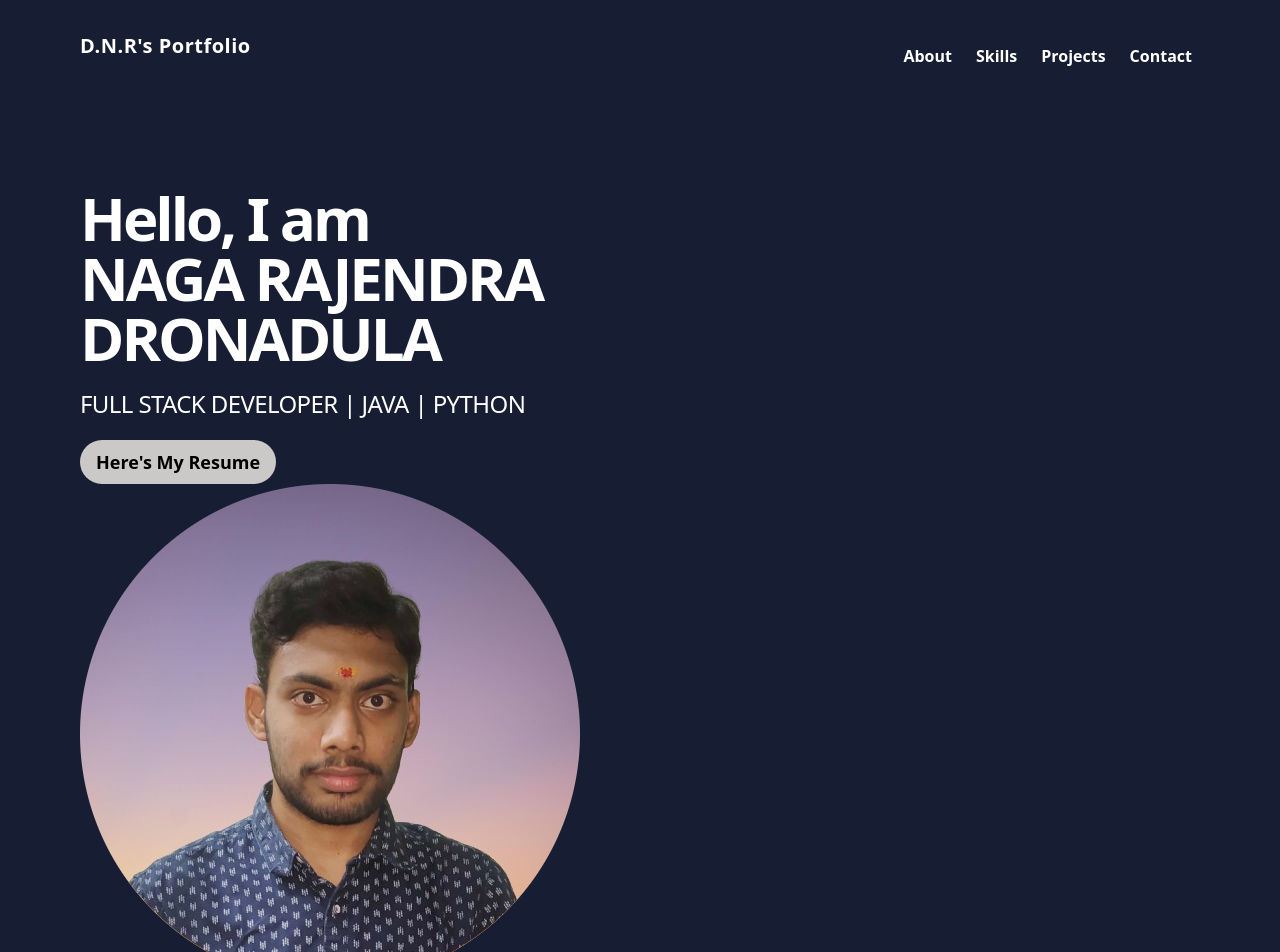
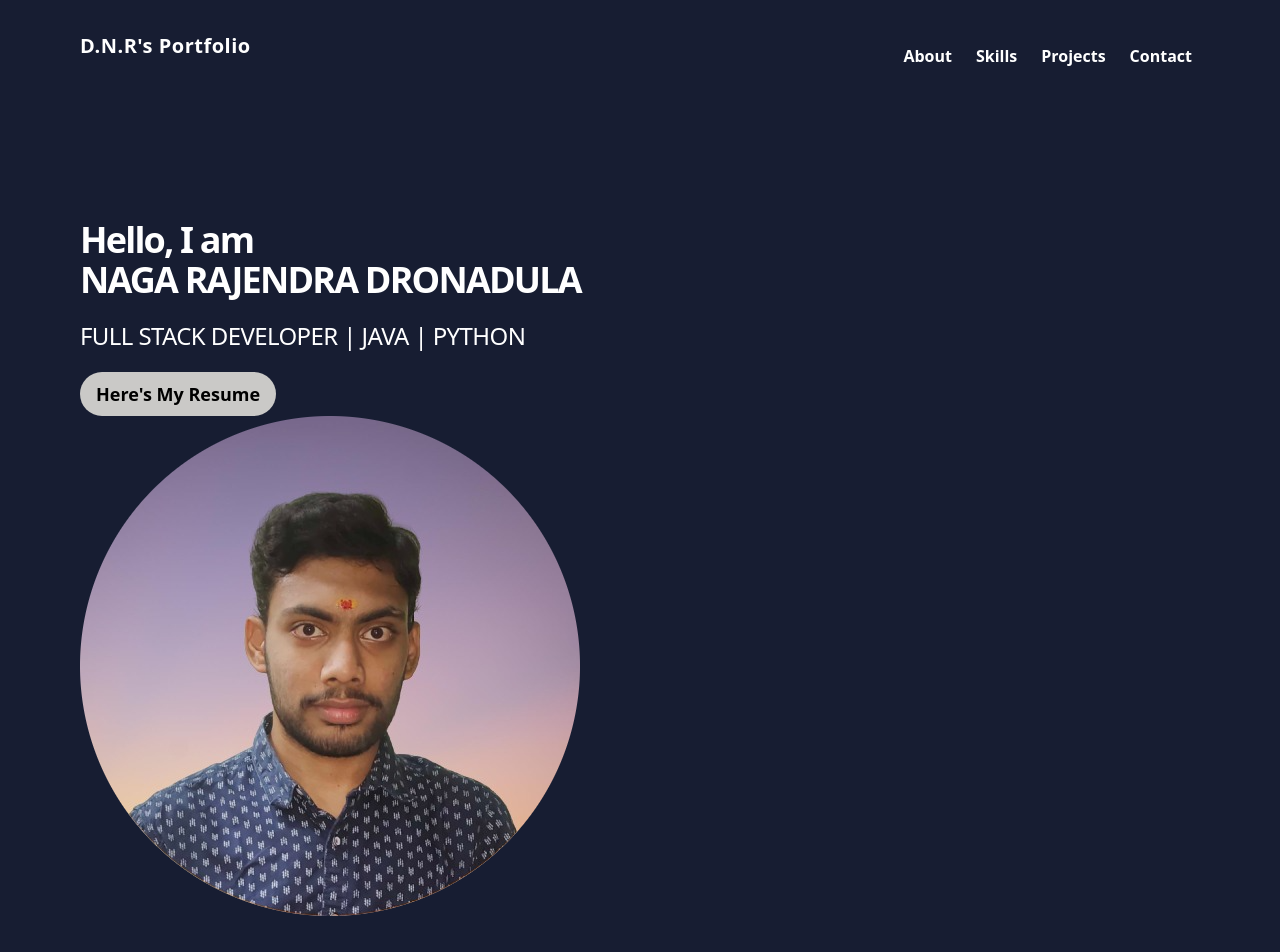
Before and after one commit to nagarajendradronadula/My-Portfolio, a React (Vite) app: page / in a window 1280 px wide. Shown: the top 952 px of the page. Built offline with nearby package versions, Linux system fonts and the light colour scheme.

Commit message:
made some necessary changes in home.jsx

```diff
--- a/src/Components/Home/home.jsx
+++ b/src/Components/Home/home.jsx
@@ -5,8 +5,8 @@ import Resume from "../../assets/DNR-Resume-4.pdf"
 const Home = () => {
   return (
     <div id="Home" className="text-white flex flex-wrap w-full justify-between items-start p-10 md:p-20">
-      <div className="md:w-3/5 md:pt-10">
-        <h1 className="text-3xl md:text-6xl font-bold flex leading-normal tracking-tighter">
+      <div className="md:w-3/5 md:pt-10 mt-8">
+        <h1 className="text-3xl md:text-4xl font-bold flex leading-normal tracking-tighter">
           Hello, I am <br /> NAGA RAJENDRA DRONADULA
         </h1>
         <p className="text-sm md:text-2xl tracking-tight mt-5">
@@ -17,7 +17,7 @@ const Home = () => {
           </button>
         </a>
       </div>
-      <div className="flex justify-center align-center mr-16">
+      <div className="flex justify-center align-center mr-14">
         <img src={profileImage} alt="" />
       </div>
     </div>
```
